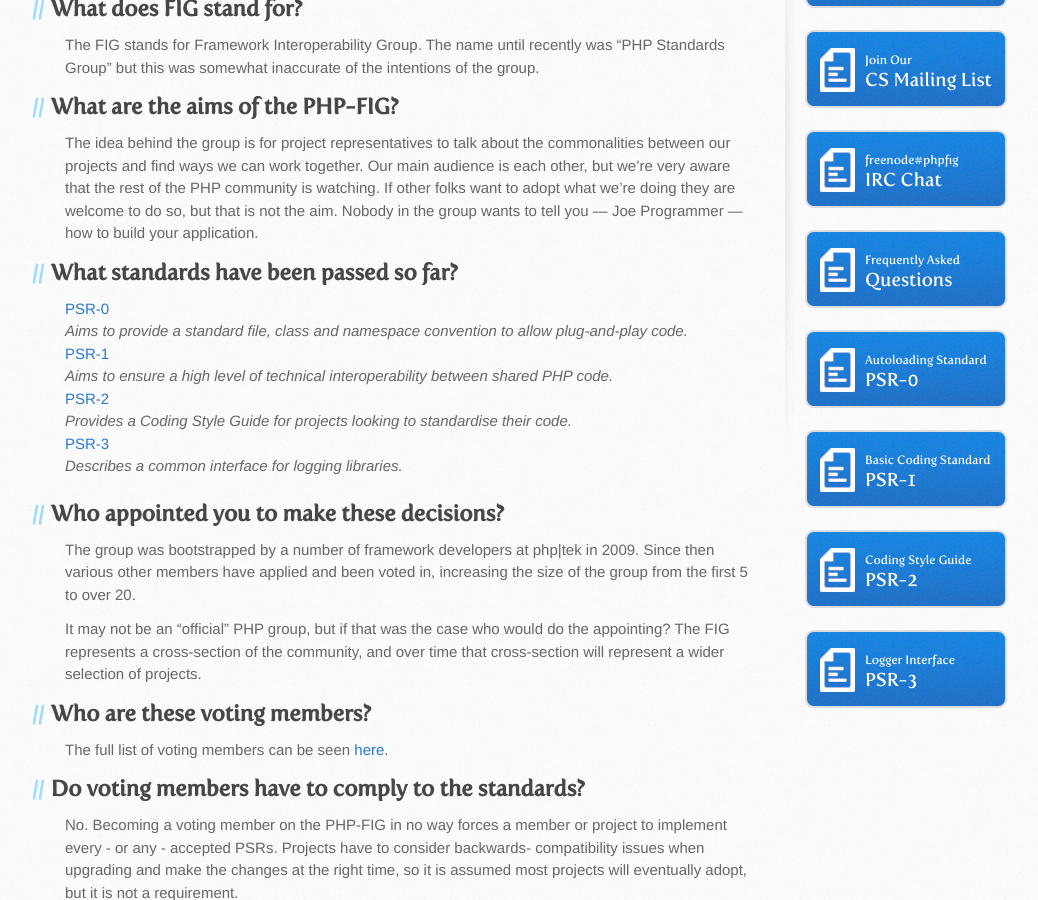
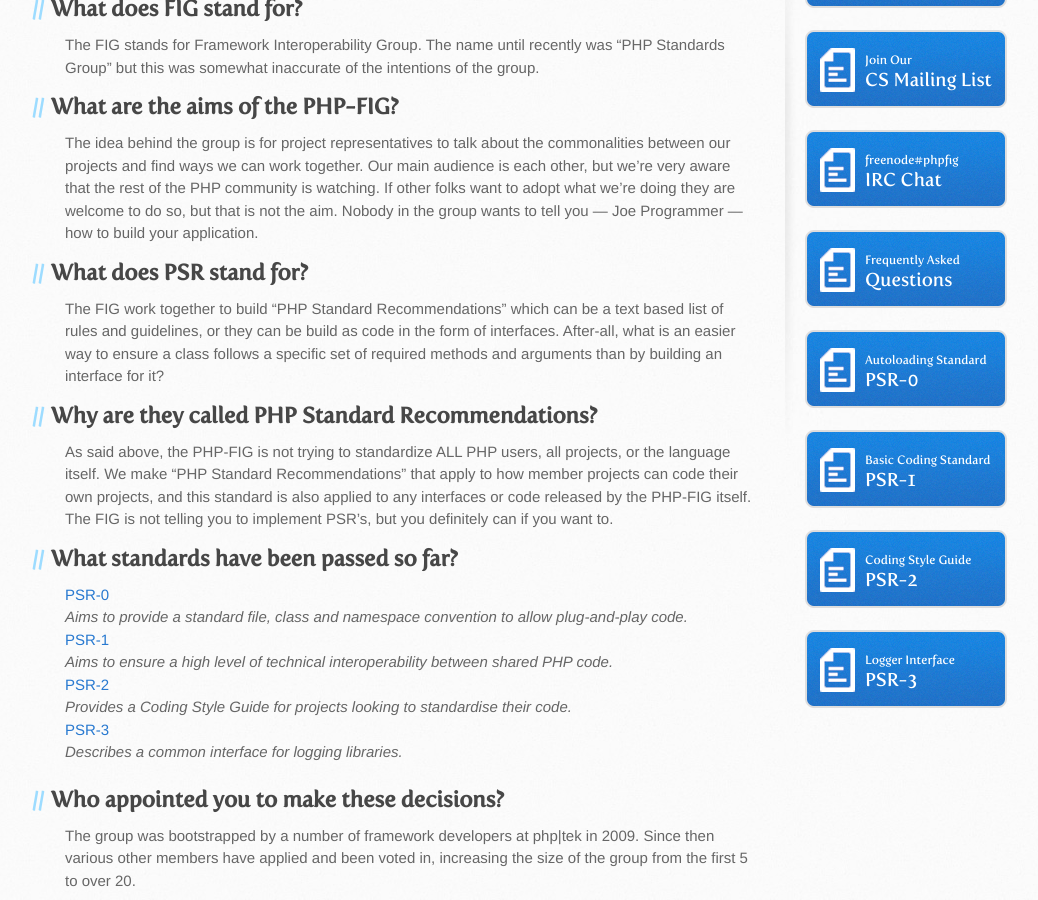
Before and after one commit to php-fig/www.php-fig.org, a Jekyll site: the page built from faq/index.markdown, in a window 1280 px wide and 900 px high, scrolled down 302 px. Shown: the whole window, without its empty margins (105-1143 px from the left). Built offline with Jekyll 4.4.1, drawn with Linux system fonts in a browser that asks for light colours; Markdown is read by kramdown in place of the engine named in the settings.

Commit message:
Added two questions to the FAQ
These questions were asked in https://github.com/php-fig/fig-standards/pull/76 and as any decent programmer knows - any answer asked means the documentation isn't good enough.

```diff
--- a/faq/index.markdown
+++ b/faq/index.markdown
@@ -20,6 +20,23 @@ audience is each other, but we’re very aware that the rest of the PHP communit
 is watching. If other folks want to adopt what we’re doing they are welcome to
 do so, but that is not the aim. Nobody in the group wants to tell you — Joe
 Programmer — how to build your application.
+
+
+## What does PSR stand for?
+
+The FIG work together to build "PHP Standard Recommendations" which can be a text
+based list of rules and guidelines, or they can be build as code in the form of
+interfaces. After-all, what is an easier way to ensure a class follows a specific
+set of required methods and arguments than by building an interface for it?
+
+
+## Why are they called PHP Standard Recommendations?
+
+As said above, the PHP-FIG is not trying to standardize ALL PHP users, all projects,
+or the language itself. We make "PHP Standard Recommendations" that apply to how
+member projects can code their own projects, and this standard is also applied to any
+interfaces or code released by the PHP-FIG itself. The FIG is not telling you to
+implement PSR's, but you definitely can if you want to.
 
 
 ## What standards have been passed so far?
```
